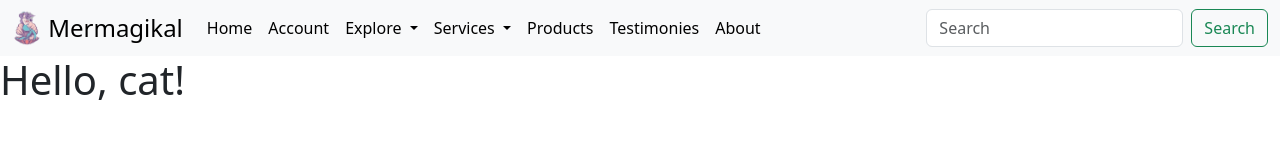
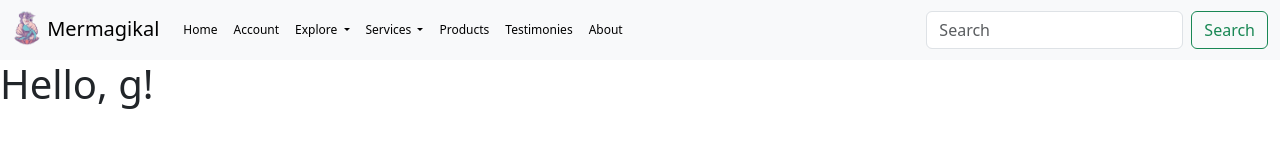
Before and after one commit to RadriaansNES/ECom, a website: page view/index.html in a window 1280 px wide. Drawn offline with nearby package versions, Linux system fonts and the light colour scheme.

Commit message:
Nav built.

```diff
--- a/view/index.css
+++ b/view/index.css
@@ -22,3 +22,18 @@
         width: 400px;
     }
 }
+
+@media (min-width: 992px) and (max-width: 1420px) {
+    .navbar {
+        height: 60px;
+        padding: 0;
+    }
+
+    .navbar-brand {
+        font-size: 20px;
+    }
+
+    .nav-item a{
+        font-size: 12px;
+      }
+}
--- a/view/index.html
+++ b/view/index.html
@@ -67,7 +67,7 @@
             </div>
           </nav>
     </header>
-    <h1>Hello, cat!</h1>
+    <h1>Hello, g!</h1>
     <script src="https://cdn.jsdelivr.net/npm/bootstrap@5.3.1/dist/js/bootstrap.bundle.min.js"
         integrity="sha384-HwwvtgBNo3bZJJLYd8oVXjrBZt8cqVSpeBNS5n7C8IVInixGAoxmnlMuBnhbgrkm"
         crossorigin="anonymous"></script>
```
